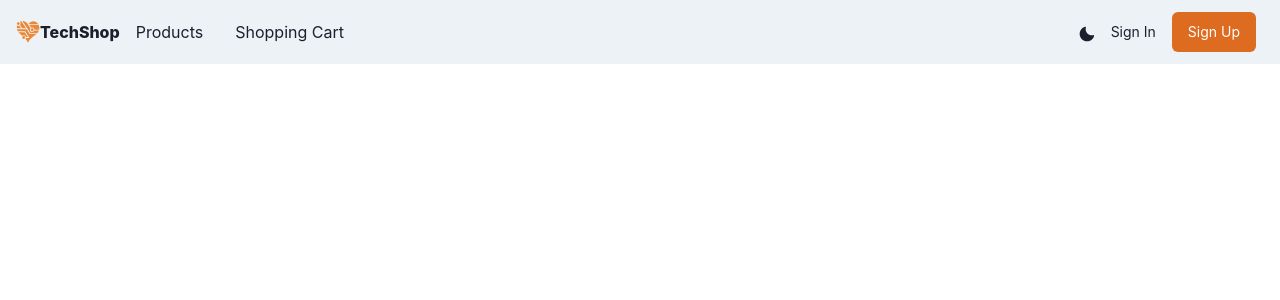
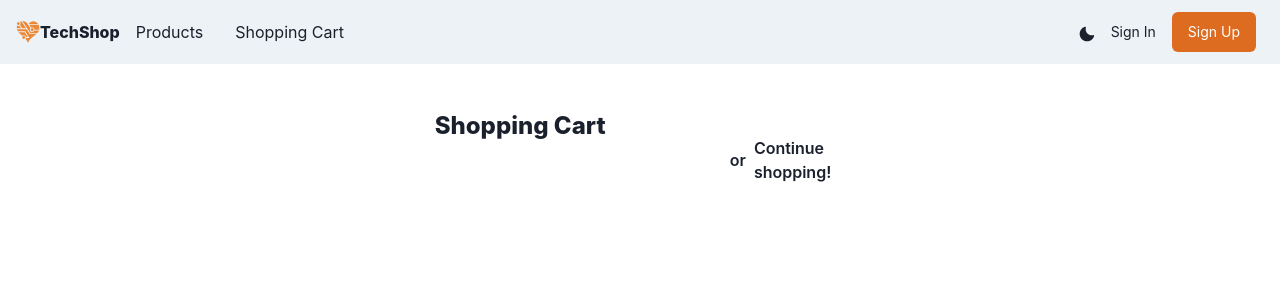
Before and after one commit to peppemig/techshop-mern, a React (Create React App) app in the folder client/: page /cart in a window 1280 px wide. Shown: the top 300 px of the page. Built offline with nearby package versions, Linux system fonts and the light colour scheme.

Commit message:
Add files via upload

```diff
--- a/client/public/index.html
+++ b/client/public/index.html
@@ -2,14 +2,13 @@
 <html lang="en">
   <head>
     <meta charset="utf-8" />
-    <link rel="icon" href="%PUBLIC_URL%/favicon.ico" />
+    <link rel="icon" href="%PUBLIC_URL%/favicon.png" />
     <meta name="viewport" content="width=device-width, initial-scale=1" />
     <meta name="theme-color" content="#000000" />
     <meta
       name="description"
       content="Web site created using create-react-app"
     />
-    <link rel="apple-touch-icon" href="%PUBLIC_URL%/logo192.png" />
 
     <link rel="manifest" href="%PUBLIC_URL%/manifest.json" />
 
--- a/client/src/App.js
+++ b/client/src/App.js
@@ -2,6 +2,7 @@
 import { BrowserRouter as Router, Routes, Route} from 'react-router-dom'
 import Navbar from './components/Navbar';
 import ProductsScreen from './screens/ProductsScreen';
+import CartScreen from './screens/CartScreen';
 
 function App() {
   return (
@@ -11,6 +12,7 @@
         <main>
           <Routes>
             <Route path='/products' element={<ProductsScreen/>}/>
+            <Route path='/cart' element={<CartScreen/>}/>
           </Routes>
         </main>
       </Router>
--- /dev/null
+++ b/client/src/components/CartItem.jsx
@@ -0,0 +1,32 @@
+import {CloseButton, Flex, Select, useColorModeValue as mode, Stack, Image, Box, Text} from '@chakra-ui/react'
+import { useDispatch } from 'react-redux'
+import { addCartItem } from '../redux/actions/cartActions'
+
+const CartItem = ({ cartItem }) => {
+    const {name, image, price, stock, qty, id} = cartItem
+    const dispatch = useDispatch()
+
+  return (
+    <Flex direction={{base: 'column', md: 'row'}} justify='space-between' align='center'>
+        <Stack direction='row' spacing='5' width='full'>
+            <Image rounded='lg' w='120px' h='120px' fit='cover' src={image} alt={name} draggable='false' loading='lazy' />
+            <Box pt='4'>
+                <Stack spacing='0.5'>
+                    <Text fontWeight='medium'>{name}</Text>
+                </Stack>
+            </Box>
+        </Stack>
+        <Flex w='full' mt={{base: '4', md: '0'}} align={{base: 'center', md: 'baseline'}} justify='space-between' display='flex'>
+            <Select maxW='64px' focusBorderColor={mode('orange.500','orange.200')} value={qty} onChange={(e) => {dispatch(addCartItem(id, e.target.value))}}>
+                {[...Array(stock).keys()].map((x) =>
+                    <option key={x+1} value={x+1}>{x+1}</option>
+                )}
+            </Select>
+            <Text fontWeight='bold'>€{price}</Text>
+            <CloseButton />
+        </Flex>
+    </Flex>
+  )
+}
+
+export default CartItem
--- a/client/src/components/ProductCard.jsx
+++ b/client/src/components/ProductCard.jsx
@@ -1,8 +1,10 @@
-import {Flex, Circle, Box, Image, Badge, useColorModeValue, Icon, Button, Tooltip, Stack, Link, HStack, Text} from '@chakra-ui/react'
+import {Flex, Circle, useToast, Box, Image, Badge, useColorModeValue, Icon, Button, Tooltip, Stack, Link, HStack, Text} from '@chakra-ui/react'
 import {FiShoppingCart} from 'react-icons/fi'
 import { Link as ReactLink } from 'react-router-dom'
 import { StarIcon } from '@chakra-ui/icons'
 import { useState } from 'react'
+import { useDispatch, useSelector } from 'react-redux'
+import { addCartItem } from '../redux/actions/cartActions'
 
 const Rating = ({rating, numberOfReviews}) => {
     const {iconSize, setIconSize} = useState('14px');
@@ -21,6 +23,25 @@
 }
 
 const ProductCard = ({product}) => {
+    const dispatch = useDispatch()
+    const toast = useToast()
+
+    const cartInfo = useSelector((state) => state.cart)
+    const {cart} = cartInfo
+
+    const addItem = (id) => {
+        if(cart.some((cartItem) => cartItem.id === id )){
+            toast({
+                description: "This item is already in your cart. Go to your cart to change the amount.",
+                status: "error",
+                isClosable: true
+            })
+        } else {
+            dispatch(addCartItem(id, 1))
+            toast({description: "Item has been added", status: 'success', isClosable: true})
+        }
+    }
+
   return (
     <Stack
         p={2}
@@ -65,7 +86,7 @@
                     {product.price.toFixed(2)}
                 </Box>
                 <Tooltip label='Add to cart' bg='white' placement='top' color='gray.800' fontSize='1.2em'>
-                    <Button variant='ghost' display='flex' disabled={product.stock <= 0}>
+                    <Button onClick={() => addItem(product._id)} variant='ghost' display='flex' disabled={product.stock === 0}>
                         <Icon as={FiShoppingCart} h='7' w='7' alignSelf='center'/>
                     </Button>
                 </Tooltip>
--- /dev/null
+++ b/client/src/redux/actions/cartActions.js
@@ -0,0 +1,27 @@
+import axios from 'axios';
+import { setLoading, setError, cartItemAdd } from '../slices/cart'
+
+export const addCartItem = (id, qty) => async (dispatch) => {
+    dispatch(setLoading(true))
+    try {
+        const {data} = await axios.get(`http://localhost:5000/api/products/${id}`)
+        const itemToAdd = {
+            id: data._id,
+            name: data.name,
+            image: data.image,
+            price: data.price,
+            stock: data.stock,
+            qty
+        }
+        dispatch(cartItemAdd(itemToAdd))
+    } catch (error) {
+        dispatch
+        (setError(
+            error.response && error.response.data.message
+            ? error.response.data.message
+            : error.message
+            ? error.message
+            : "An unexpected error has occured. Please try again later."
+        ))
+    }
+}
--- /dev/null
+++ b/client/src/redux/slices/cart.js
@@ -0,0 +1,39 @@
+import { createSlice } from "@reduxjs/toolkit"
+
+export const initialState = {
+    loading: false,
+    error: null,
+    cart: [],
+    expressShippin: false,
+    subtotal: 0
+}
+
+export const cartSlice = createSlice({
+    name: 'cart',
+    initialState,
+    reducers: {
+        setLoading: (state) => {
+            state.loading = true;
+        },
+        cartItemAdd: (state, {payload}) => {
+            const existingItem = state.cart.find((item) => item.id === payload.id)
+
+            if (existingItem) {
+                state.cart = state.cart.map((item) => (item.id === existingItem.id ? payload : item))
+            } else {
+                state.cart = {...state.cart, payload}
+            }
+            state.loading = false;
+            state.error = null;
+        },
+        setError: (state, {payload}) => {
+            state.error = payload;
+            state.loading= false
+        },
+    }
+});
+
+export const { setLoading, setError, cartItemAdd } = cartSlice.actions;
+export default cartSlice.reducer;
+
+export const cartSelector = (state) => state.cart;
--- a/client/src/redux/store.js
+++ b/client/src/redux/store.js
@@ -1,8 +1,10 @@
 import {combineReducers, configureStore} from '@reduxjs/toolkit'
 import products from './slices/products'
+import cart from './slices/cart'
 
 const reducer = combineReducers({
     products,
+    cart
 })
 
 export default configureStore({
--- /dev/null
+++ b/client/src/screens/CartScreen.jsx
@@ -0,0 +1,70 @@
+import {Box, Flex, Heading, HStack, Link, Stack, useColorModeValue, Spinner, Alert, AlertTitle, AlertIcon, AlertDescription, Wrap} from '@chakra-ui/react'
+import { useSelector } from 'react-redux';
+import { Link as ReactLink } from 'react-router-dom'
+import CartItem from '../components/CartItem'
+
+const CartScreen = () => {
+    const continueShoppingColor = useColorModeValue('gray.800', 'gray.400');
+
+    const cartInfo = useSelector((state) => state.cart)
+    const { loading, error, cart } = cartInfo;
+
+  return (
+
+    <Wrap spacing='30px' justify='center' minHeight='100vh'>
+
+        {loading ? (
+        <Stack direction='row' spacing={4}>
+            <Spinner mt={20} thickness='2px' speed='0.65s' emptyColor='gray.200' color='orange.500' size='xl'/>
+        </Stack>) :
+
+        error ? (
+        <Alert status='error'>
+            <AlertIcon />
+            <AlertTitle>Oops!</AlertTitle>
+            <AlertDescription>{error}</AlertDescription>
+        </Alert>)
+
+        : CartScreen.lenght <= 0 ? (
+            <Alert status='warning'>
+                <AlertIcon />
+                <AlertTitle>Your cart is empty</AlertTitle>
+                <AlertDescription>
+                    <Link as={ReactLink} to='/products'>Shop now!</Link>
+                </AlertDescription>
+            </Alert>)
+
+        : (
+            <Box maxW={{base: '3xl', lg: '7xl', }} mx='auto' px={{base: '4', md: '8', lg: '12'}} py={{base: '6', md: '8', lg: '12'}}>
+                <Stack direction={{base: 'column', lg: 'row'}} align={{lg: 'flex-start'}} spacing={{base: '8', md: '16'}}>
+
+                    <Stack spacing={{base: '8', md: '10'}} flex='2'>
+                        <Heading fontSize='2xl' fontWeight='extrabold'>
+                            Shopping Cart
+                        </Heading>
+
+                        <Stack spacing='6'>
+                            {cart.map((cartItem) => {
+                                <CartItem key={cartItem.id} cartItem={cartItem}/>
+                            })}
+                        </Stack>
+                    </Stack>
+
+                    <Flex direction='column' align='center' flex='1'>
+                        {/* ORDERSUMMARY */}
+                        <HStack mt='6' fontWeight='semibold'>
+                            <p>or</p>
+                            <Link as={ReactLink} to='/products' color={continueShoppingColor}>Continue shopping!</Link>
+                        </HStack>
+                    </Flex>
+
+                </Stack>
+            </Box>
+        )}
+
+    </Wrap>
+
+  )
+}
+
+export default CartScreen
```
Also changed, not shown: client/public/favicon.png (added), client/public/manifest.json.
